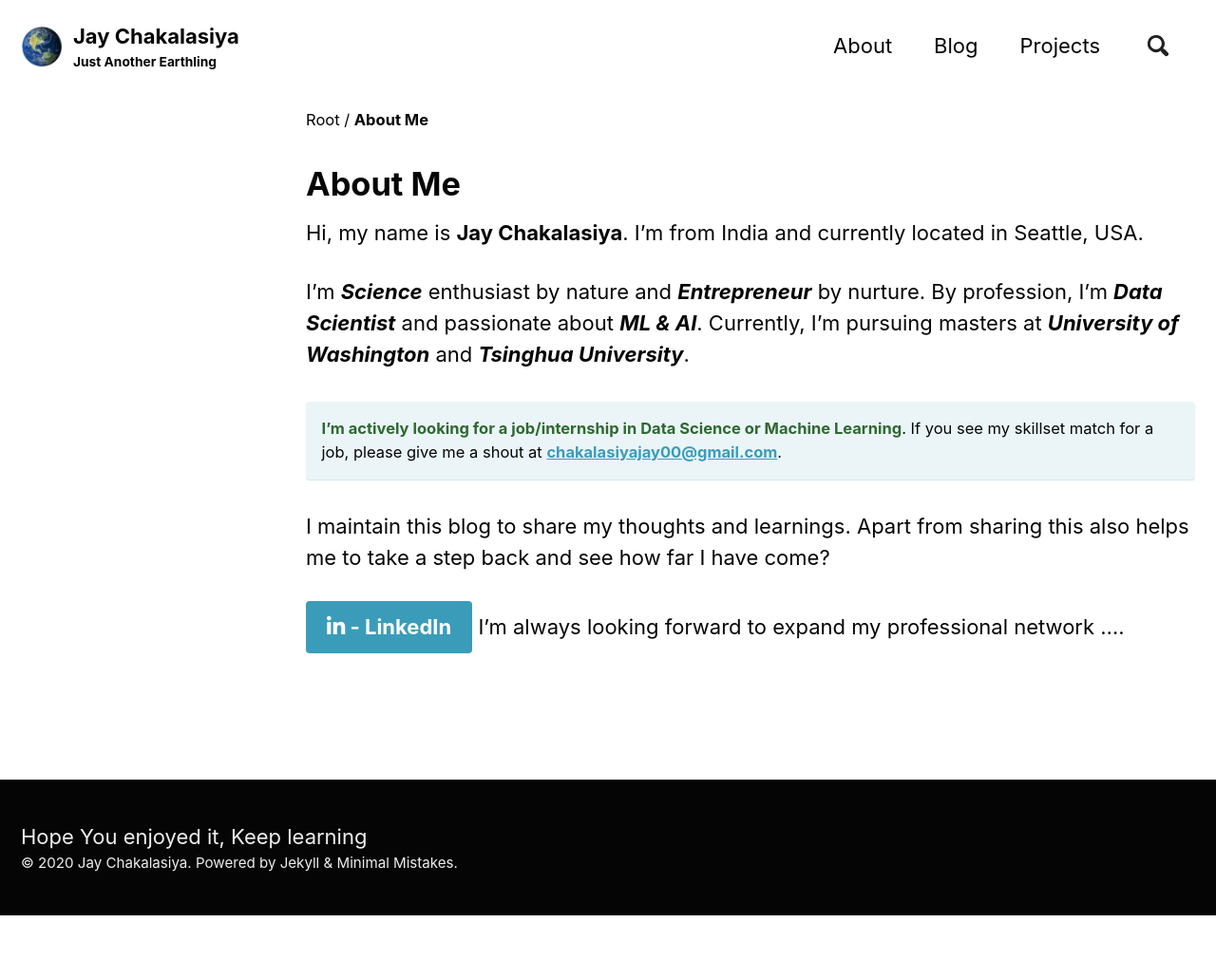
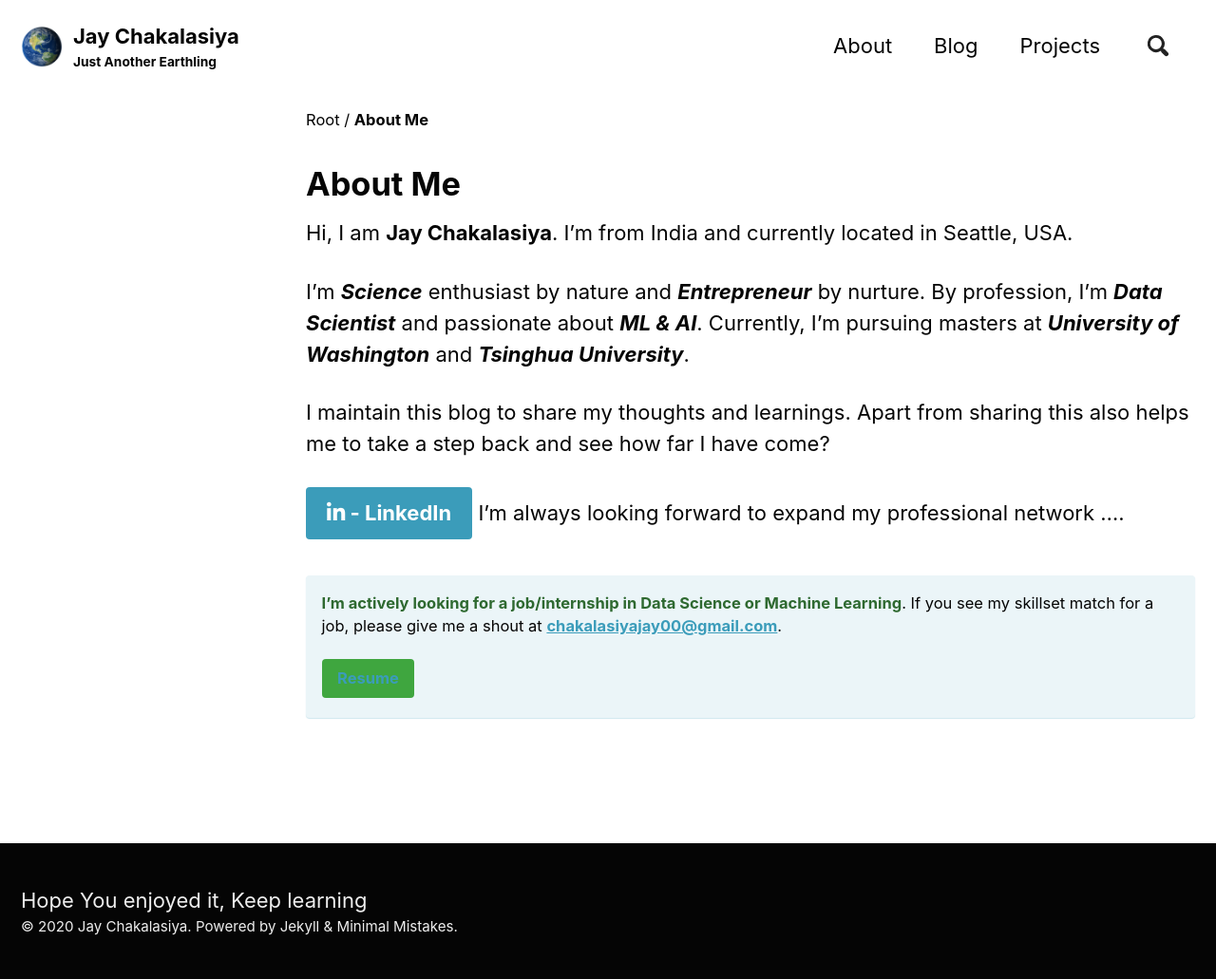
Before and after one commit to jay-chakalasiya/jay-chakalasiya.github.io, a Jekyll site: the page built from _pages/about.md, in a window 1280 px wide. Shown: the whole page at 95% size. Built offline with Jekyll 4.4.1, drawn with Linux system fonts in a browser that asks for light colours; cached includes are drawn as plain includes; comment, search, counter and statistics services are not loaded; before the commit the page ends 964 px from its top, so only the background shows below that.

Commit message:
Added Printable Resume

```diff
--- a/_pages/about.md
+++ b/_pages/about.md
@@ -1,26 +1,35 @@
 ---
 layout: single
+classes: "wide"
+
 author_profile: false
+
 toc: false
 toc_label: "Table of Contents"
 toc_icon: "fas fa-scroll"
+
 permalink: /about/
+
 title: "About Me"
-classes: "wide"
 excerpt: "About My self"
+
 modified: 2016-04-18T16:39:37-04:00
 ---
 
 {% include base_path %}
 
-Hi, my name is **Jay Chakalasiya**. I'm from India and currently located in Seattle, USA.
+Hi, I am **Jay Chakalasiya**. I'm from India and currently located in Seattle, USA.
 
 I'm **_Science_** enthusiast by nature and **_Entrepreneur_** by nurture. By profession, I'm **_Data Scientist_** and passionate about **_ML & AI_**. Currently, I'm pursuing masters at  **_University of Washington_**  and  **_Tsinghua University_**.
 
-<strong style="color:#2E6930">I'm actively looking for a job/internship in Data Science or Machine Learning</strong>. If you see my skillset match for a job, please give me a shout at **<chakalasiyajay00@gmail.com>**.
-{: .notice--info}
-
 I maintain this blog to share my thoughts and learnings. Apart from sharing this also helps me to take a step back and see how far I have come?
 
+[<i class="fab fa-linkedin-in"></i> - LinkedIn](https://www.linkedin.com/in/jay-chakalasiya/){: .btn .btn--info .btn--large} I'm always looking forward to expand my professional network ....
 
-[<i class="fab fa-linkedin-in"></i> - LinkedIn](https://www.linkedin.com/in/jay-chakalasiya/){: .btn .btn--info .btn--large} I'm always looking forward to expand my professional network ....
+{% capture open-to-work %}
+<strong style="color:#2E6930">I'm actively looking for a job/internship in Data Science or Machine Learning</strong>. If you see my skillset match for a job, please give me a shout at **<chakalasiyajay00@gmail.com>**.
+
+[Resume](/resume/){: .btn .btn--success .btn--large}
+{% endcapture %}
+
+<div class="notice--info">{{ open-to-work | markdownify }}</div>
```
Also changed, not shown: _pages/resume.md (added, +17 -0 lines), 1 other file.
